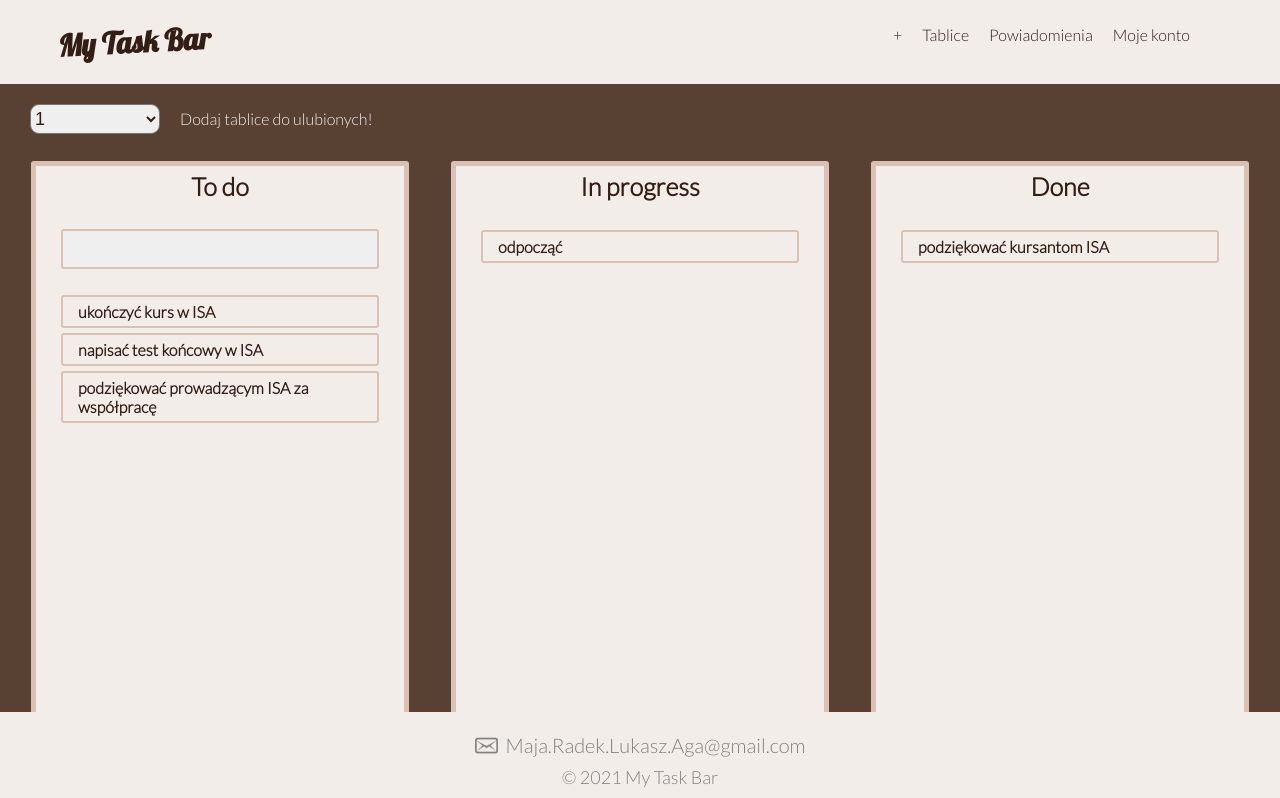
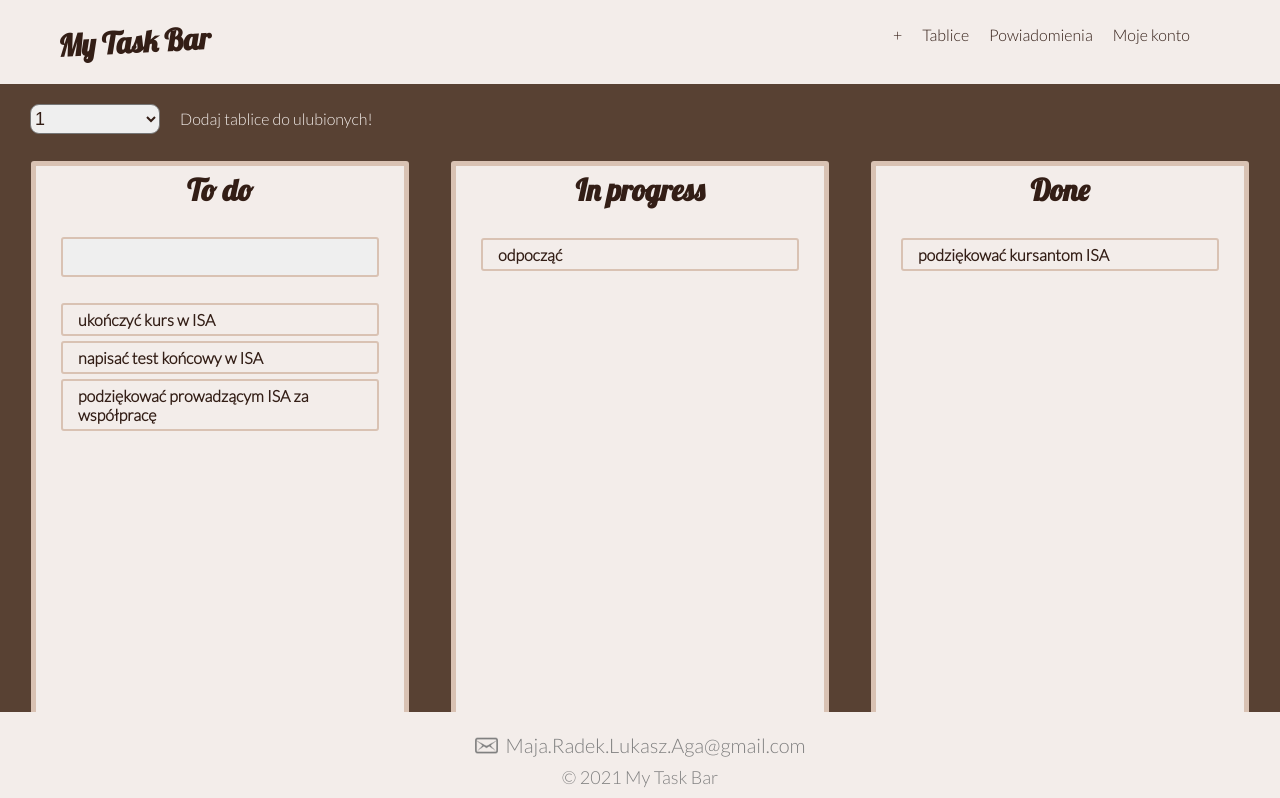
Before and after one commit to infoshareacademy/jfdzr2-nuclear-penguins, a React (Create React App) app: page /bartable in a window 1280 px wide. Shown: the top 798 px of the page. Built offline with nearby package versions, Linux system fonts and the light colour scheme.

Commit message:
change font of boards titles

```diff
--- a/src/components/boards/boards.css
+++ b/src/components/boards/boards.css
@@ -19,8 +19,9 @@
   background-color: #f3edea;
 }
 .titleOfBoard {
-  font-size: 25px;
+  font-size: 30px;
   padding: 0 0 5px 0;
+  font-family: 'Lobster';
 }
 
 .addNote {
```
